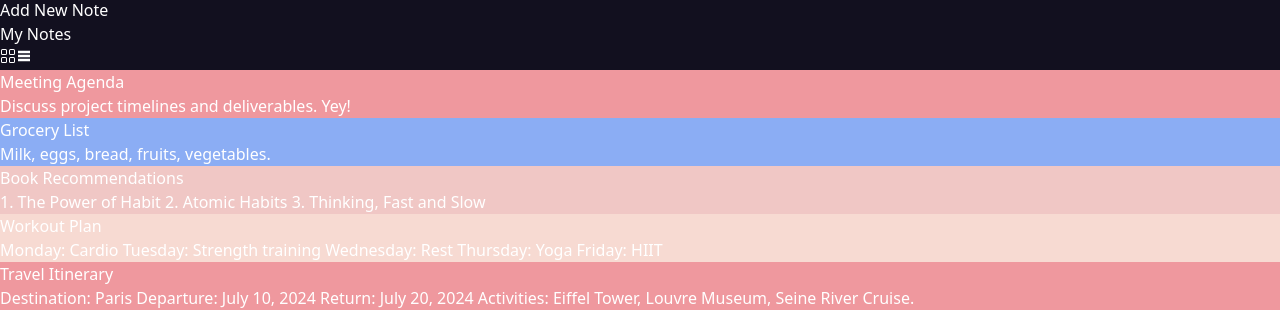
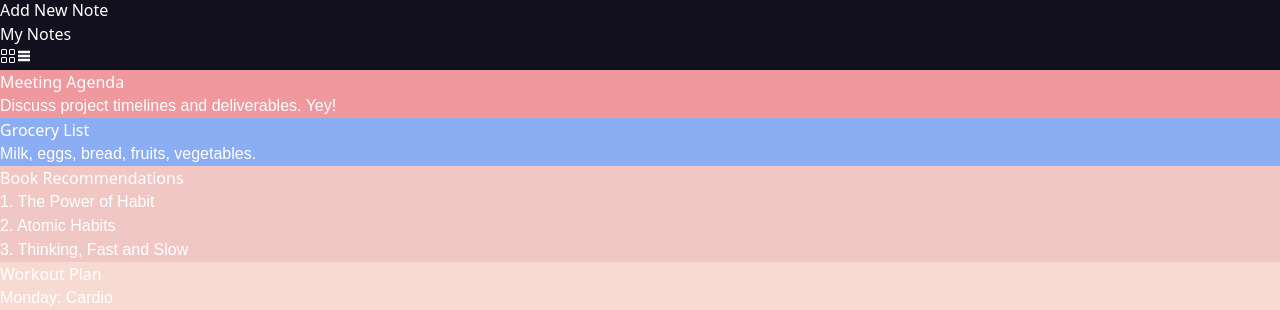
Before and after one commit to syke9p3/personal-markdown-react, a React (Vite) app: page / in a window 1280 px wide. Shown: the part 500-810 px from the top of the page. Built offline with nearby package versions, Linux system fonts and the light colour scheme; data requests are answered from the project's data file.

Commit message:
change content container from div to pre

```diff
--- a/db.json
+++ b/db.json
@@ -3,47 +3,56 @@
     {
       "title": "Meeting Agenda",
       "content": "Discuss project timelines and deliverables. Yey!",
-      "id": "1"
+      "id": "1",
+      "timestamp": "2024-04-25T08:00:00Z"
     },
     {
       "id": "2",
       "title": "Grocery List",
-      "content": "Milk, eggs, bread, fruits, vegetables."
+      "content": "Milk, eggs, bread, fruits, vegetables.",
+      "timestamp": "2024-04-25T10:15:00Z"
     },
     {
+      "title": "Book Recommendations",
+      "content": "1. The Power of Habit\n2. Atomic Habits\n3. Thinking, Fast and Slow",
       "id": "3",
-      "title": "Book Recommendations",
-      "content": "1. The Power of Habit\n2. Atomic Habits\n3. Thinking, Fast and Slow"
+      "timestamp": "2024-04-25T12:30:00Z"
     },
     {
       "id": "4",
       "title": "Workout Plan",
-      "content": "Monday: Cardio\nTuesday: Strength training\nWednesday: Rest\nThursday: Yoga\nFriday: HIIT"
+      "content": "Monday: Cardio\nTuesday: Strength training\nWednesday: Rest\nThursday: Yoga\nFriday: HIIT",
+      "timestamp": "2024-04-25T14:45:00Z"
     },
     {
       "id": "5",
       "title": "Travel Itinerary",
-      "content": "Destination: Paris\nDeparture: July 10, 2024\nReturn: July 20, 2024\nActivities: Eiffel Tower, Louvre Museum, Seine River Cruise."
+      "content": "Destination: Paris\nDeparture: July 10, 2024\nReturn: July 20, 2024\nActivities: Eiffel Tower, Louvre Museum, Seine River Cruise.",
+      "timestamp": "2024-04-25T17:00:00Z"
     },
     {
       "id": "6",
       "title": "Project Ideas",
-      "content": "1. Mobile app for task management\n2. Online platform for language learning\n3. Community-based fitness app"
+      "content": "1. Mobile app for task management\n2. Online platform for language learning\n3. Community-based fitness app",
+      "timestamp": "2024-04-25T19:15:00Z"
     },
     {
       "id": "7",
       "title": "Coding Resources",
-      "content": "1. MDN Web Docs\n2. Stack Overflow\n3. GitHub repositories"
+      "content": "1. MDN Web Docs\n2. Stack Overflow\n3. GitHub repositories",
+      "timestamp": "2024-04-25T21:30:00Z"
     },
     {
       "id": "8",
       "title": "Birthday Plans",
-      "content": "Surprise party for John on Saturday at 7 PM. Cake, balloons, and music."
+      "content": "Surprise party for John on Saturday at 7 PM. Cake, balloons, and music.",
+      "timestamp": "2024-04-25T23:45:00Z"
     },
     {
       "title": "Edited title",
       "content": "Content here was edited",
-      "id": "12"
+      "id": "12",
+      "timestamp": "2024-04-26T02:00:00Z"
     }
   ]
 }
--- a/src/components/NoteCard.jsx
+++ b/src/components/NoteCard.jsx
@@ -39,9 +39,9 @@ const Note = (props) => {
           <h3 className="text-2xl font-bold">{noteTitle}</h3>
         </div>
         {/* Note Content */}
-        <div className="/*bg-blue-50*/ text-ellipsis overflow-y-hidden pb-4 max-h-80">
+        <pre className="/*bg-blue-50*/ text-ellipsis overflow-y-hidden pb-4 max-h-80">
           {noteContent}
-        </div>
+        </pre>
       </div>
     </NavLink>
   );
--- a/src/index.css
+++ b/src/index.css
@@ -3,7 +3,7 @@
 @tailwind utilities;
 
 * {
-    transition: all 150ms ease-in-out;
+    /* transition: all 150ms ease-in-out; */
 }
 
 html {
@@ -21,3 +21,7 @@ html {
 input, textarea {
     background: #252032;
 }
+
+pre {
+    font-family: 'Ubuntu', sans-serif;
+}
```
